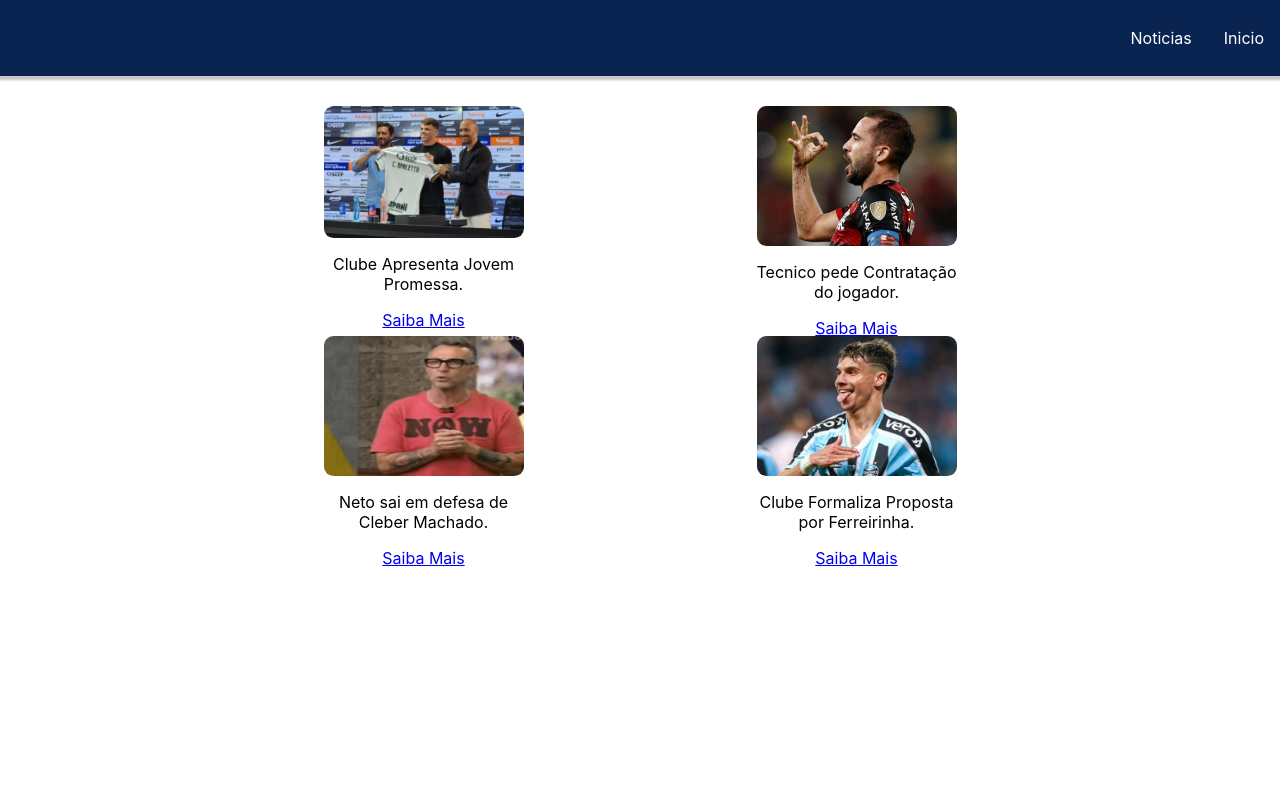
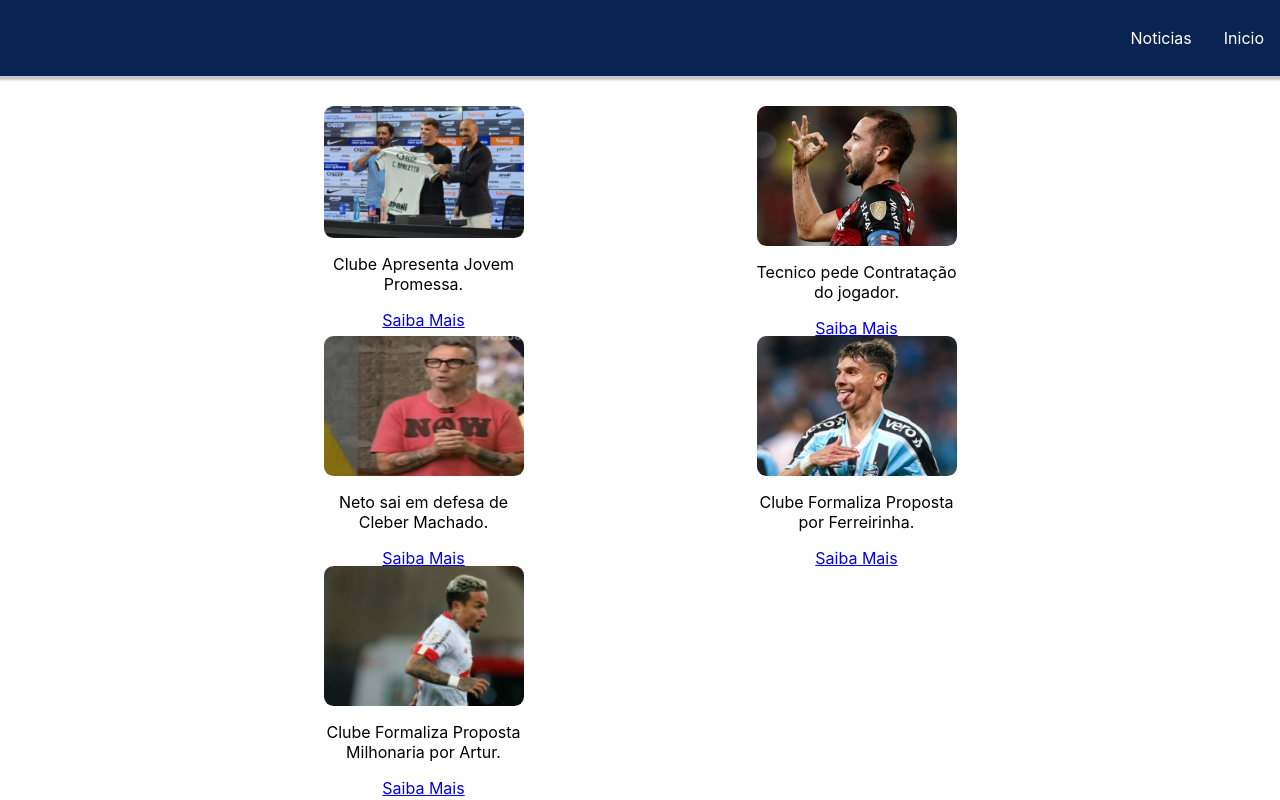
Before and after one commit to JohnnySantosDev/futinfo, a React (Create React App) app: page / in a window 1280 px wide. Built offline with nearby package versions, Linux system fonts and the light colour scheme.

Commit message:
nv anuncio

```diff
--- a/src/pages/noticias/index.js
+++ b/src/pages/noticias/index.js
@@ -6,7 +6,8 @@ const rotas = [
     window.btoa("0000001.png"),
     window.btoa("0000002.png"),
     window.btoa("0000003.png"),
-    window.btoa("0000004.png")
+    window.btoa("0000004.png"),
+    window.btoa("0000005.png")
 
 ]
 
@@ -50,6 +51,11 @@ const rotas = [
                     <p>Clube Formaliza Proposta por Ferreirinha.</p>
                     <Link to =  {"/Noticia/"+rotas[3]} >Saiba Mais</Link>
                 </article>
+                <article className="c-card">
+                    <img  src={require("./img/0000005.png")}   ></img>
+                    <p>Clube Formaliza Proposta Milhonaria por Artur.</p>
+                    <Link to =  {"/Noticia/"+rotas[4]} >Saiba Mais</Link>
+                </article>
             </div>
         </div>
     </div>
```
Also changed, not shown: src/pages/noticias/img/0000005.png (added).
